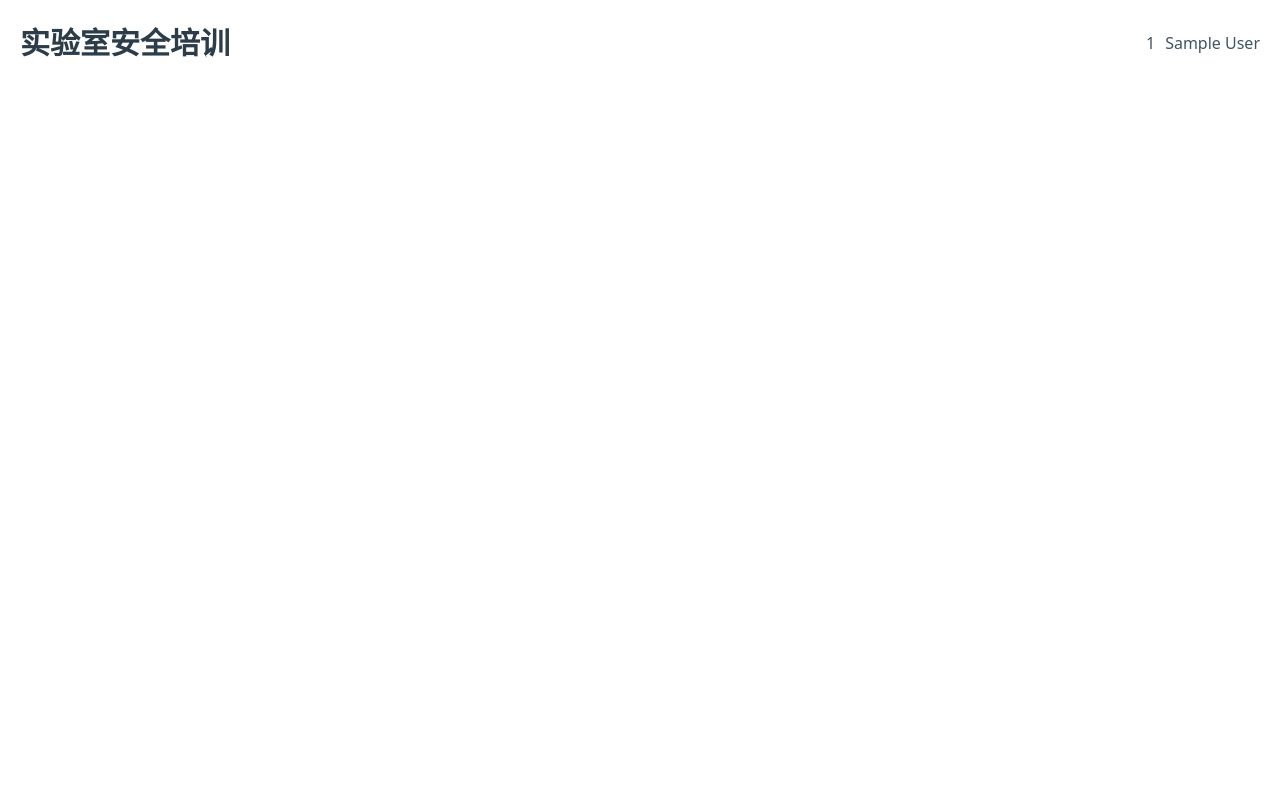
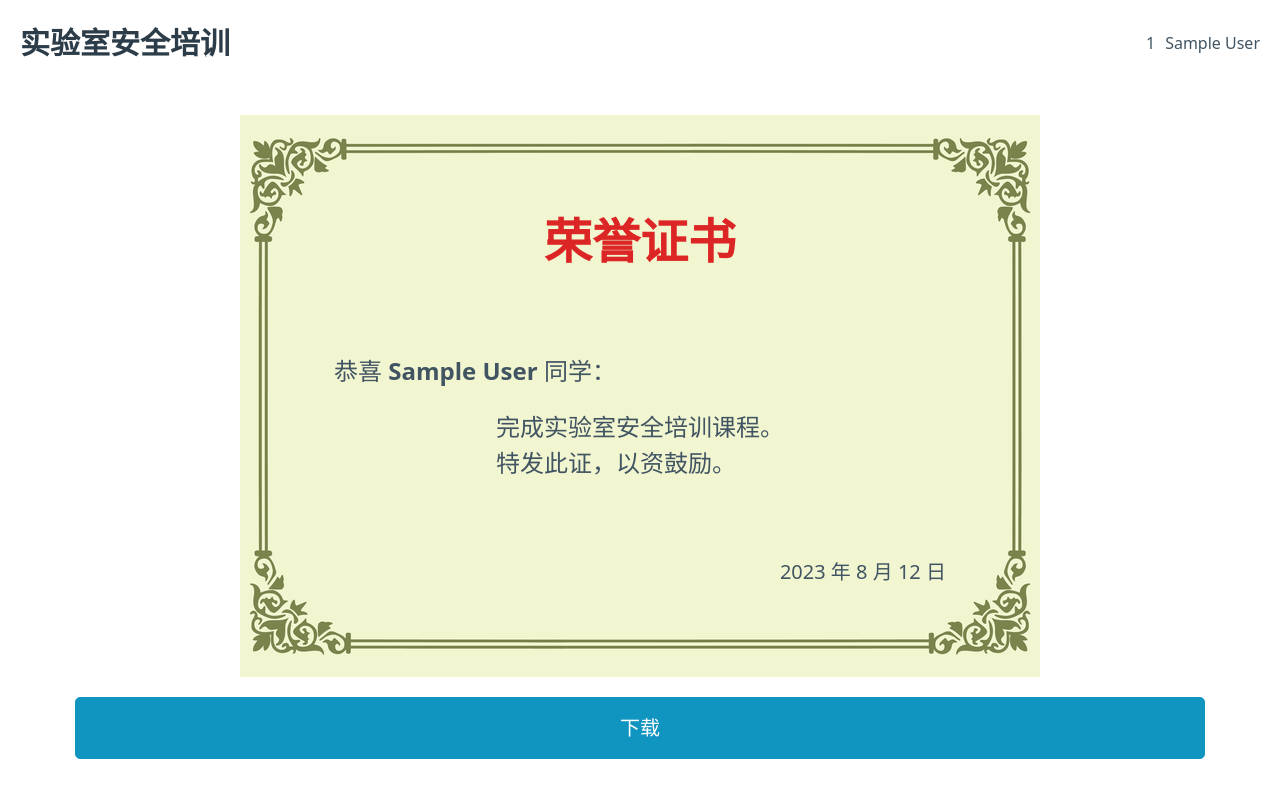
Before and after one commit to USTIL-bot/lab-safety, a Vue app: page /award in a window 1280 px wide. Shown: the top 798 px of the page. Built offline with nearby package versions, Linux system fonts and the light colour scheme; sample sign-in values are in the browser's storage.

Commit message:
Add `AwardView` to generate an award

```diff
--- a/package.json
+++ b/package.json
@@ -13,6 +13,8 @@
   },
   "dependencies": {
     "@picocss/pico": "^1.5.10",
+    "file-saver": "^2.0.5",
+    "html-to-image": "^1.11.11",
     "pinia": "^2.1.6",
     "rehype-stringify": "^9.0.4",
     "remark-parse": "^10.0.2",
@@ -24,6 +26,7 @@
   "devDependencies": {
     "@rushstack/eslint-patch": "^1.3.2",
     "@tsconfig/node18": "^18.2.0",
+    "@types/file-saver": "^2.0.5",
     "@types/node": "^18.17.5",
     "@vitejs/plugin-vue": "^4.3.1",
     "@vue/eslint-config-prettier": "^8.0.0",
--- a/src/router/index.ts
+++ b/src/router/index.ts
@@ -17,6 +17,10 @@ const router = createRouter({
     {
       path: '/learn/:id/:page',
       component: () => import('../views/LearnView.vue')
+    },
+    {
+      path: '/award',
+      component: () => import('../views/AwardView.vue')
     }
   ]
 })
--- a/src/utils.ts
+++ b/src/utils.ts
@@ -2,3 +2,10 @@ export async function importMarkdown(id: number, page: number) {
   const file = await import(`./contents/${id}/${page}.md?raw`)
   return file.default as string
 }
+
+export function toLocalDateString(date: Date) {
+  const year = date.getFullYear()
+  const month = date.getMonth()
+  const day = date.getDate()
+  return `${year} 年 ${month} 月 ${day} 日`
+}
--- /dev/null
+++ b/src/views/AwardView.vue
@@ -0,0 +1,69 @@
+<script setup lang="ts">
+import { useUserStore } from '@/stores/user'
+import { toLocalDateString } from '@/utils'
+import { saveAs } from 'file-saver'
+import { toBlob } from 'html-to-image'
+import { storeToRefs } from 'pinia'
+import { ref } from 'vue'
+
+const { name } = storeToRefs(useUserStore())
+const date = ref(toLocalDateString(new Date()))
+
+async function generate() {
+  const blob = await toBlob(document.querySelector('.award') as HTMLElement)
+  saveAs(blob!, '实验室安全培训证书.png')
+}
+</script>
+
+<template>
+  <div class="award">
+    <h1 class="title">荣誉证书</h1>
+    <main>
+      <div>
+        恭喜 <span class="name">{{ name }}</span> 同学：
+      </div>
+      <div class="text">完成实验室安全培训课程。<br />特发此证，以资鼓励。</div>
+    </main>
+    <div class="date">{{ date }}</div>
+  </div>
+  <button type="button" @click="generate">下载</button>
+</template>
+
+<style scoped>
+.award {
+  background-image: url('/images/award.jpeg');
+  width: 800px;
+  height: 562px;
+  padding: 90px 94px;
+  display: flex;
+  flex-direction: column;
+  justify-content: space-between;
+  margin-bottom: 1rem;
+}
+
+.title {
+  color: #dc2626;
+  align-self: center;
+  margin-bottom: 0;
+  font-size: 48px;
+}
+
+main {
+  font-size: 24px;
+  display: flex;
+  flex-direction: column;
+  gap: 1rem;
+}
+
+.text {
+  align-self: center;
+}
+
+.name {
+  font-weight: 700;
+}
+
+.date {
+  align-self: end;
+}
+</style>
```
Also changed, not shown: public/images/award.jpeg (added), 1 other file (tests, documents, lock files or other folders).
